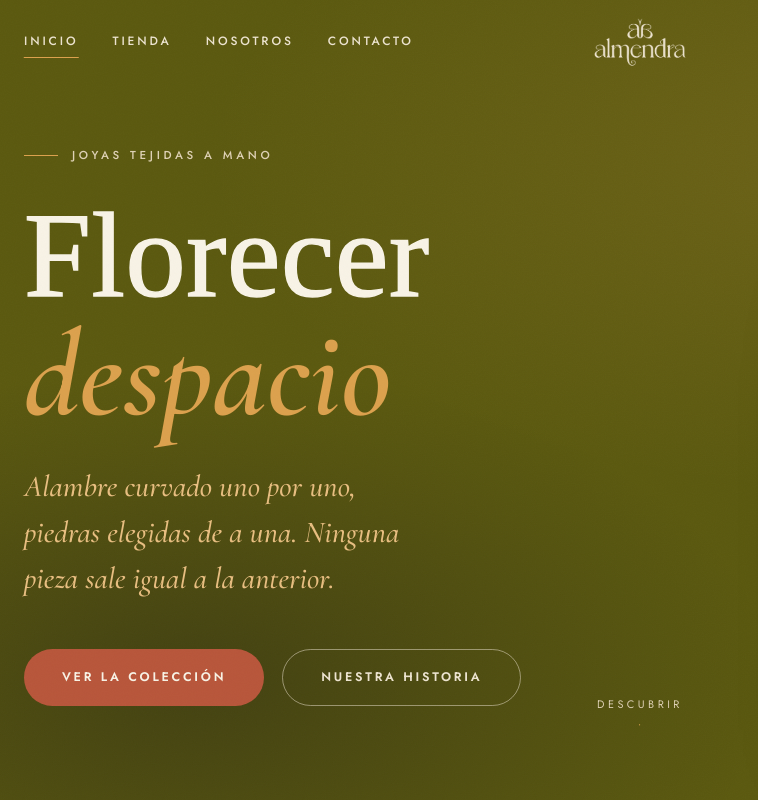
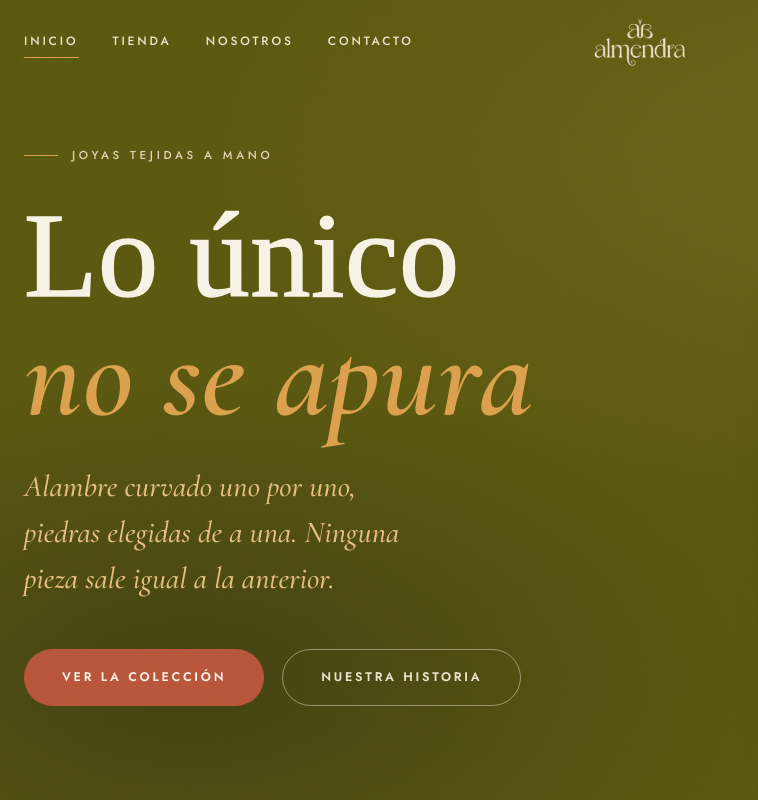
Before and after one commit to nicolaspazos/almendra, a plain HTML site: page index.html in a window 1280 px wide. Shown: the top 800 px of the page, 0-758 px from the left. Drawn offline with nearby package versions, Linux system fonts and the light colour scheme; a web font is replaced by a local one.

Commit message:
Titulo nuevo del hero y afuera el "Descubrir"
El hero dice ahora "Lo unico / no se apura": afirma que ninguna pieza se
repite y mantiene el hilo de la lentitud, sin pisar el eyebrow ("Joyas
tejidas a mano") ni el subtitulo, que ya hablan del alambre y del tejido.
"Florecer despacio" sigue vivo en la marquesina, el newsletter y el
footer, asi que el mantra no se pierde.

La segunda linea quedo corta a proposito: probe primero "se teje
despacio" y a 120px se partia en dos, dejando el titulo en tres lineas
con un corte que se leia accidental y estirando el hero 105px. Con "no se
apura" entra en una sola linea de 375 a 1440px.

Saque el indicador "Descubrir" del pie del hero, con su CSS y la
animacion drip que solo el usaba.

Co-Authored-By: Claude Opus 5 <noreply@anthropic.com>

```diff
--- a/css/almendra.css
+++ b/css/almendra.css
@@ -449,35 +449,6 @@ body::after {
   stroke-width: 1.1px;
   stroke-linejoin: round;
   paint-order: stroke fill;
-}
-
-.hero-scroll {
-  position: absolute;
-  bottom: 34px;
-  left: 50%;
-  transform: translateX(-50%);
-  z-index: 3;
-  font-size: 0.68rem;
-  letter-spacing: 0.32em;
-  text-transform: uppercase;
-  color: var(--sand);
-  display: flex;
-  flex-direction: column;
-  align-items: center;
-  gap: 10px;
-}
-.hero-scroll::after {
-  content: '';
-  width: 1px;
-  height: 42px;
-  background: linear-gradient(to bottom, var(--amber), transparent);
-  animation: drip 2.2s ease-in-out infinite;
-}
-@keyframes drip {
-  0% { transform: scaleY(0); transform-origin: top; }
-  55% { transform: scaleY(1); transform-origin: top; }
-  56% { transform-origin: bottom; }
-  100% { transform: scaleY(0); transform-origin: bottom; }
 }
 
 /* ============================================================
@@ -1573,7 +1544,6 @@ body::after {
   .hero .wrap { grid-template-columns: 1fr; padding-top: calc(var(--header-h) + 50px); }
   .hero-figure { justify-self: center; width: min(340px, 80%); margin-top: 10px; }
   .hero-badge { left: auto; right: -40px; width: 110px; height: 110px; }
-  .hero-scroll { display: none; }
 
   .editorial .wrap,
   .band .wrap,
--- a/index.html
+++ b/index.html
@@ -56,7 +56,7 @@
       <div>
         <span class="eyebrow reveal">Joyas tejidas a mano</span>
         <h1 class="display hero-title reveal" data-delay="1">
-          Florecer<em>despacio</em>
+          Lo único<em>no se apura</em>
         </h1>
         <p class="hero-sub reveal" data-delay="2">
           Alambre curvado uno por uno, piedras elegidas de a una. Ninguna pieza sale igual a la anterior.
@@ -80,7 +80,6 @@
         </svg>
       </figure>
     </div>
-    <div class="hero-scroll">Descubrir</div>
   </section>
 
   <!-- ══════════ Marquesina ══════════ -->
```
